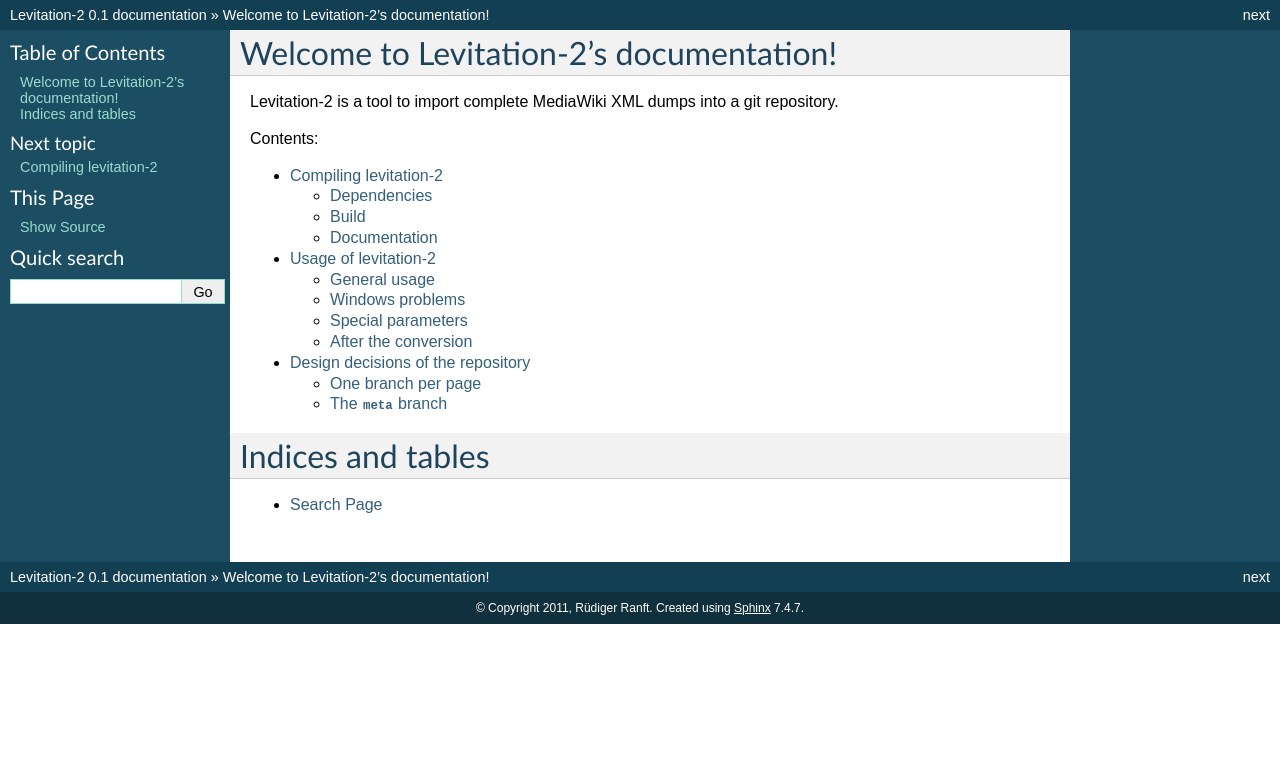
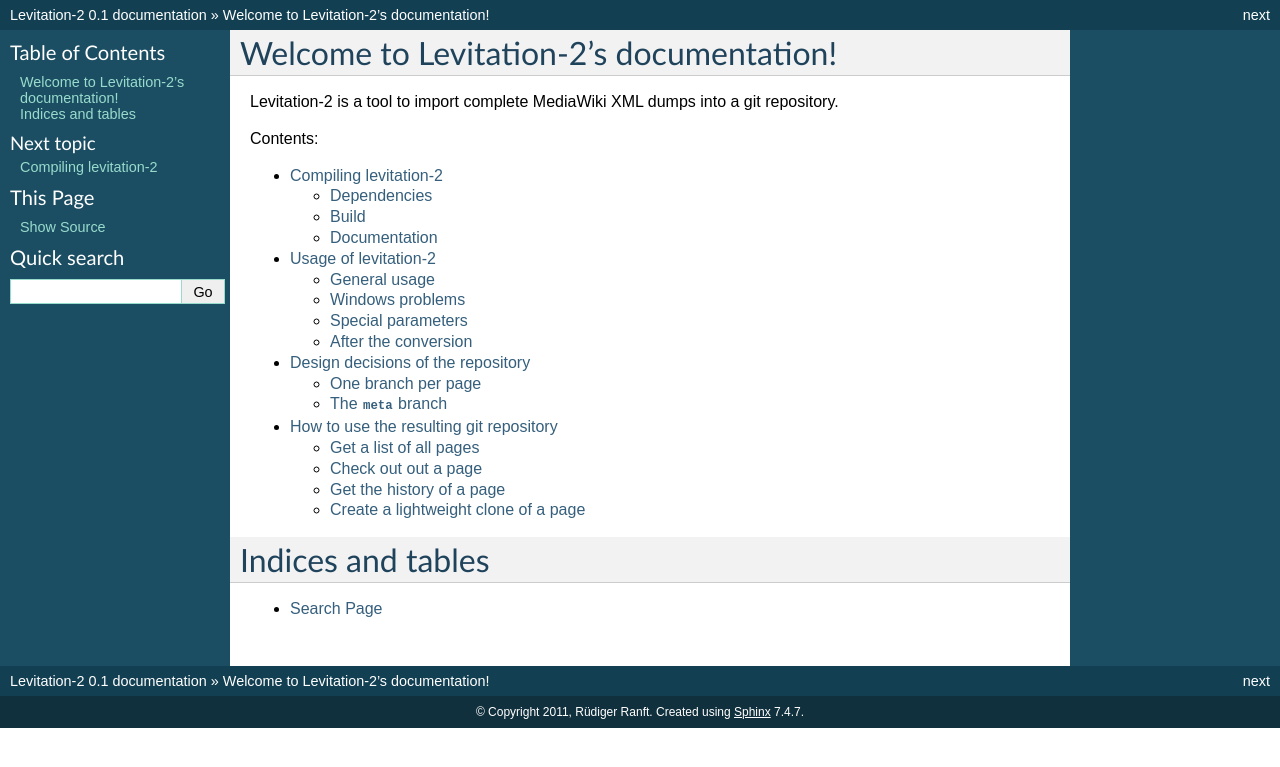
Before and after one commit to sguzman/elevation-c-import, a Sphinx documentation site: the page built from doc/index.txt, in a window 1280 px wide. Shown: the top 767 px of the page. Built offline with Sphinx 7.4.7, drawn with Linux system fonts in a browser that asks for light colours; some of the changed lines change nothing that is shown.

Commit message:
How to use the repository?

```diff
--- a/doc/index.txt
+++ b/doc/index.txt
@@ -17,6 +17,7 @@
    build
    usage
    design
+   repo_usage
 
 
 Indices and tables
--- /dev/null
+++ b/doc/repo_usage.txt
@@ -0,0 +1,46 @@
+How to use the resulting git repository
+=======================================
+
+Get a list of all pages
+-----------------------
+
+Since levitation-2 creates a branch for each page, you need to ask git to
+display the branches. This is done with ``git branch``.
+
+Check out out a page
+--------------------
+
+You can check out a page by checking out the corresponding branch. To view the
+"Linux" page, you run ``git checkout Linux``. Afterwards the newest revision of
+the "Linux" page is in the current directory in a ``Linux`` called file.
+
+Get the history of a page
+-------------------------
+
+Simple run ``git log «page»`` to get the log of this page.
+
+Create a lightweight clone of a page
+------------------------------------
+
+To create a clone which consist only of a limited number of pages, you cant
+use ``git clone «URL»``, since a regular clone contains a full copy of the
+remote repo. To get local repo with some selected pages only, you need to run
+the following receipe:
+
+.. code-block:: sh
+
+  # create the repo
+  git init mywiki
+
+  # change into the repo directory
+  cd mywiki
+
+  # create a link to the source repo, and also pass
+  # the pages we are interested here
+  git remote add origin «REMOTE URL» -t«page 1» -t«page 2»
+
+  # retreive the pages
+  git fetch
+
+  # Now the local repository has the pages we are interested in,
+  # without a full clone of the remote wiki.
```
